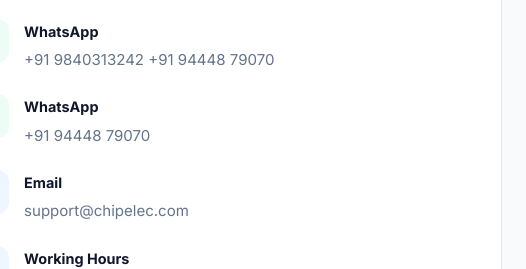
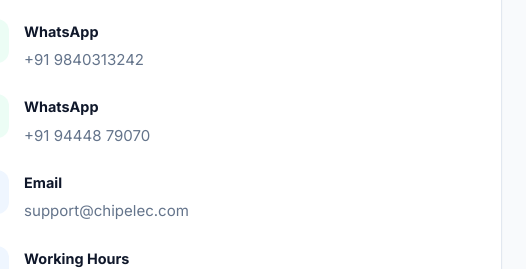
Before and after one commit to trigen2026tech/chipelec-power-system, a plain HTML site: page website/contact.html in a window 1280 px wide. Shown: the part 831-1100 px from the top of the page, 754-1280 px from the left. Drawn offline with Linux system fonts and the light colour scheme.

Commit message:
Backup before UI refinement

```diff
--- a/website/contact.html
+++ b/website/contact.html
@@ -206,13 +206,6 @@
                                         rel="noopener noreferrer"
                                     >
                                         +91 9840313242
-                                    </a>
-                                    <a
-                                        href="https://wa.me/919444879070"
-                                        target="_blank"
-                                        rel="noopener noreferrer"
-                                    >
-                                        +91 94448 79070
                                     </a>
                                 </div>
                             </div>
```
